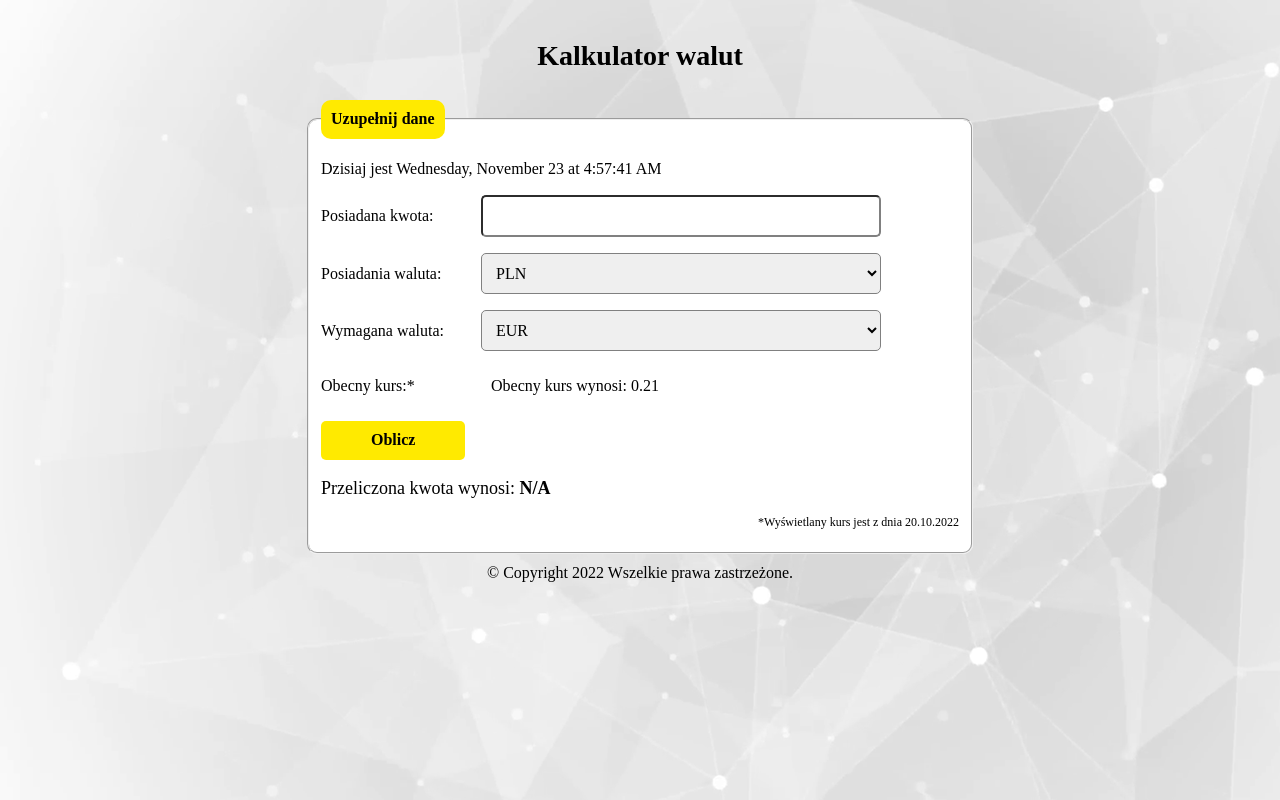
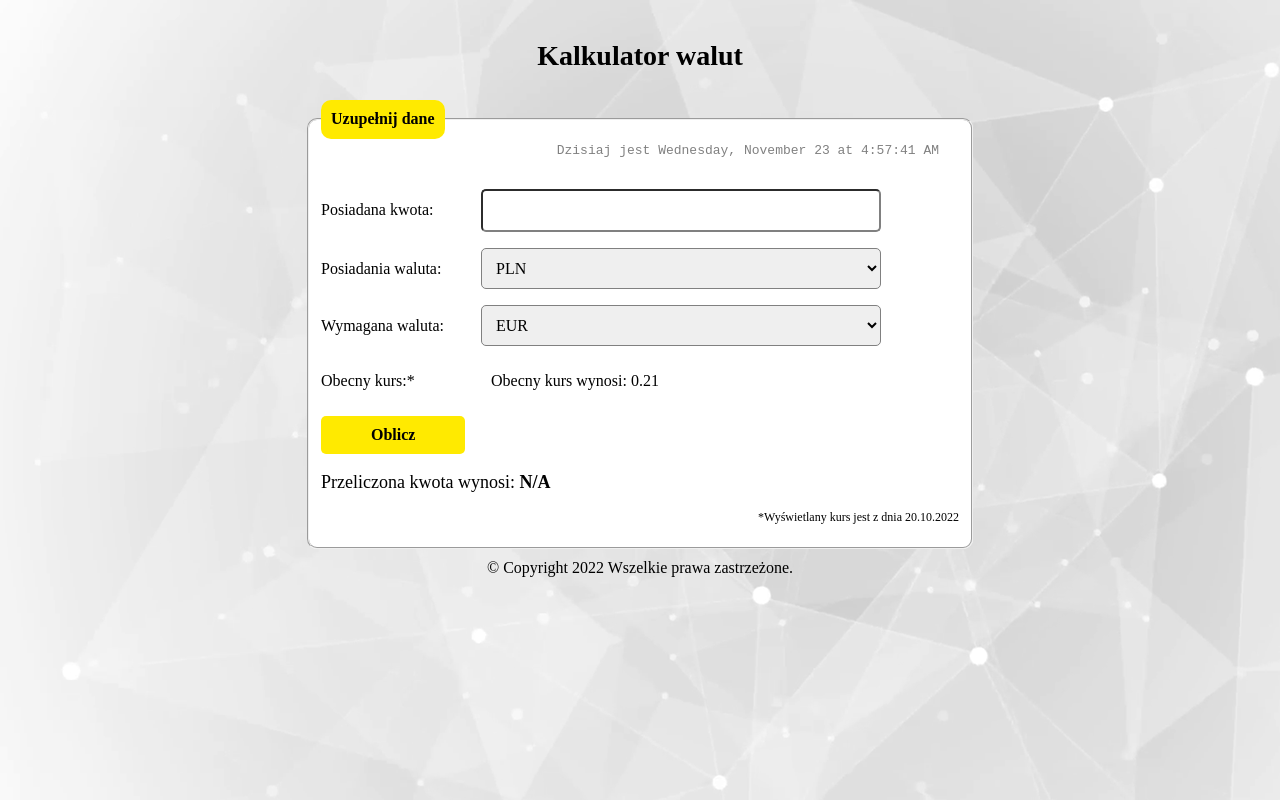
Before and after one commit to piotrpaczuski/currency-converter-react, a React (Create React App) app: page / in a window 1280 px wide. Built offline with nearby package versions, Linux system fonts and the light colour scheme.

Commit message:
added clock style and clear interval

```diff
--- a/src/Form/index.js
+++ b/src/Form/index.js
@@ -13,10 +13,22 @@ const Form = () => {
     const [valueCurrentRate, setValueCurrentRate] = useState("Obecny kurs wynosi: 0.21")
     const [valueElement, setValueElement] = useState(" N/A");
     const [valueCurrency, setValueCurrency] = useState("");
-    const [actuallyDate, setActuallyDate] = useState({time: "",})
+    const [actuallyDate, setActuallyDate] = useState({
+        time: new Date().toLocaleDateString(
+            undefined,
+            {
+                weekday: "long",
+                day: "numeric",
+                month: "long",
+                hour: "numeric",
+                minute: "numeric",
+                second: "numeric"
+            }
+        )
+    });
 
     useEffect(() => {
-        setInterval(() => {
+        const intervalId = setInterval(() => {
             let date = new Date().toLocaleDateString(
                 undefined,
                 {
@@ -29,9 +41,13 @@ const Form = () => {
                 }
             );
 
-            setActuallyDate({time: date})
-        }, 1000)
-    });
+            setActuallyDate({ time: date })
+        }, 1000);
+
+        return () => {
+            clearInterval(intervalId);
+        };
+    }, []);
 
     const setResults = {
         currencyFrom: "",
@@ -47,7 +63,7 @@ const Form = () => {
                 calculateCurrency(rate, currency);
             }
         },
-    }
+    };
 
     const onChangeCurrency = (currencyFrom, currencyTo) => {
         setInputCurrency(currencyFrom)
@@ -65,12 +81,12 @@ const Form = () => {
         setResults.setCurrentRate("USD", "PLN", "Obecny kurs wynosi: 4.88")
         setResults.setCurrentRate("USD", "EUR", "Obecny kurs wynosi: 1.02")
         setResults.setCurrentRate("USD", "USD", "Wybrałeś te same waluty!")
-    }
+    };
 
     const calculateCurrency = (rate, value) => {
         setValueElement(" " + (parseFloat(inputValue).toFixed(2) * rate).toFixed(2))
         setValueCurrency(value);
-    }
+    };
 
     const onFormSubmit = (event) => {
         event.preventDefault();
@@ -87,13 +103,13 @@ const Form = () => {
         setResults.setResult("USD", "PLN", 4.88, " PLN")
         setResults.setResult("USD", "EUR", 1.02, " EUR")
         setResults.setResult("USD", "USD", 1, " USD")
-    }
+    };
 
     return (
         <form className="form" onSubmit={onFormSubmit}>
             <p className="form__paragraph">Kalkulator walut</p>
             <FormFieldset>
-                <p className="form__time">Dzisiaj jest {actuallyDate.time}</p>
+                <p className="form__date">Dzisiaj jest {actuallyDate.time}</p>
                 <FormInput
                     title={"Posiadana kwota: "}
                     classes={"form__input"}
@@ -105,7 +121,7 @@ const Form = () => {
                         if (!(target.value.charAt(0) === "-")) {
                             setInputValue(target.value);
                             console.log(inputValue);
-                        }
+                        };
                     }}
                 />
                 <FormLabel
--- a/src/Form/style.css
+++ b/src/Form/style.css
@@ -8,3 +8,11 @@
     text-align: center;
     margin-top: 40px;
 }
+
+.form__date {
+    text-align: end;
+    margin: 0 20px 30px;
+    color: gray;
+    font-family: monospace;
+    font-size: 13px;
+}
```
